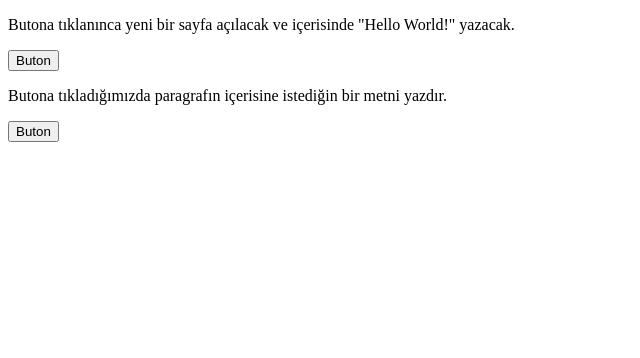
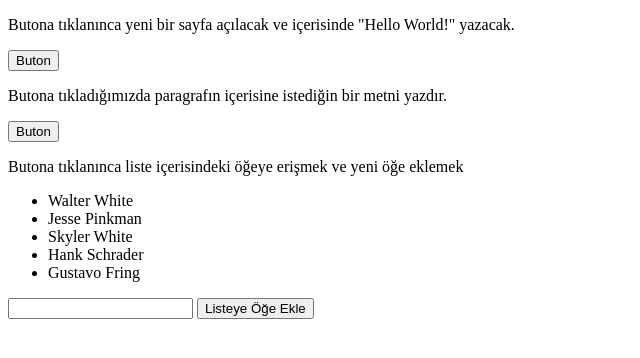
Before and after one commit to zsyon/js-function, a plain HTML site: page index.html in a window 1280 px wide. Shown: the whole page, without its empty margins (0-640 px from the left). Drawn offline with Linux system fonts and the light colour scheme.

Commit message:
add list

```diff
--- a/index.html
+++ b/index.html
@@ -19,6 +19,18 @@
   <button id="button2" onclick="paragraf()">Buton</button>
   <p id="paragraf"></p>
 
+  <p>Butona tıklanınca liste içerisindeki öğeye erişmek ve yeni öğe eklemek</p>
+  <ul class="liste">
+    <li id="walterwhite">Walter White</li>
+    <li class="alternate">Jesse Pinkman</li>
+    <li>Skyler White</li>
+    <li class="alternate">Hank Schrader</li>
+    <li>Gustavo Fring</l>
+  </ul>
+
+  <input type="text" id="veri">
+<button id="ekle">Listeye Öğe Ekle</button>
+
 
 </body>
 </html>
```
